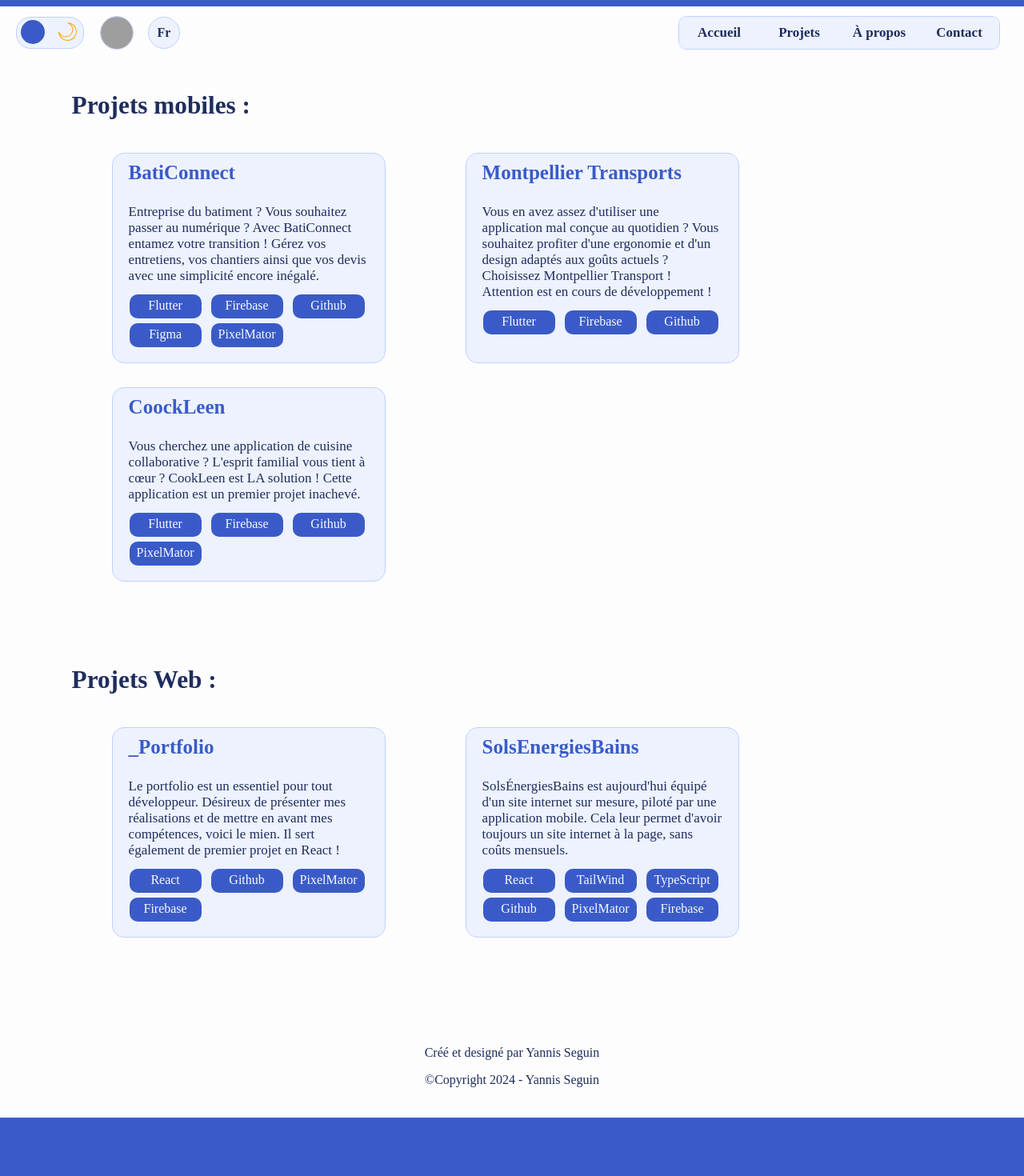
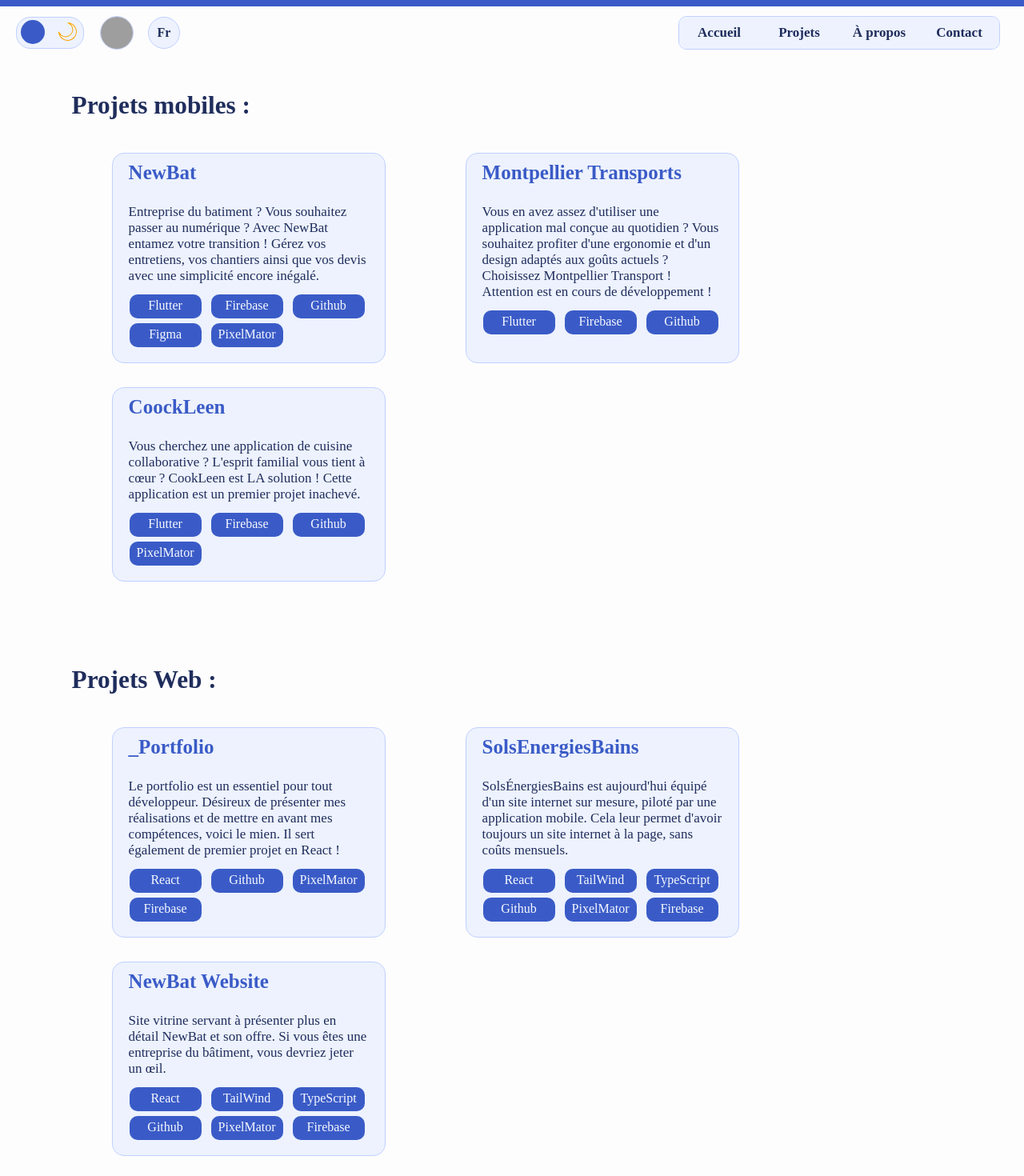
Before and after one commit to Youvataque/_Portfolio, a React (Create React App) app: page /projects in a window 1280 px wide. Shown: the top 1470 px of the page at 80% size. Before the commit the page ends 1405 px from the top, so only its background shows below. Built offline with nearby package versions, Linux system fonts and the light colour scheme; grey boxes are pictures that could not be loaded; a web font is replaced by a local one.

Commit message:
ajout newBat website

```diff
--- a/src/Views/Accueil/Accueil.js
+++ b/src/Views/Accueil/Accueil.js
@@ -21,15 +21,15 @@ export function Accueil() {
 
     // Projets
     const importantProj = {
-        titles : ["BatiConnect", "Montpellier Transports", "SolsEnergiesBains"],
+        titles : ["NewBat", "Montpellier Transports", "SolsEnergiesBains"],
         texts : lang == "fr"?
                 [
-                    "Entreprise du batiment ? Vous souhaitez passer au numérique ? Avec BatiConnect entamez votre transition ! Gérez vos entretiens, vos chantiers ainsi que vos devis avec une simplicité encore inégalé.",
+                    "Entreprise du batiment ? Vous souhaitez passer au numérique ? Avec NewBat entamez votre transition ! Gérez vos entretiens, vos chantiers ainsi que vos devis avec une simplicité encore inégalé.",
                     "Vous en avez assez d'utiliser une application mal conçue au quotidien ? Vous souhaitez profiter d'une ergonomie et d'un design adaptés aux goûts actuels ? Choisissez Montpellier Transport ! Attention est en cours de développement !",
                     "SolsÉnergiesBains est aujourd'hui équipé d'un site internet sur mesure, piloté par une application mobile. Cela leur permet d'avoir toujours un site internet à la page, sans coûts mensuels."                ]
             :
                 [
-                    "Construction company? Are you looking to go digital? Start your transition with BatiConnect! Manage your maintenance, projects, and quotes with unmatched simplicity.",
+                    "Construction company? Are you looking to go digital? Start your transition with NewBat ! Manage your maintenance, projects, and quotes with unmatched simplicity.",
                     "Are you tired of using a poorly designed application on a daily basis? Do you want to enjoy ergonomics and a design that suits today's tastes? Choose Montpellier Transport ! This app is in development!",
                     "SolsÉnergiesBains is now equipped with a custom website managed through a mobile app. This allows for an always up-to-date website without monthly costs."
                 ],
--- a/src/Views/Projectss/Projects.js
+++ b/src/Views/Projectss/Projects.js
@@ -9,17 +9,17 @@ export function Projects() {
 
     // projets mobile
     const mobile = {
-        titles : ["BatiConnect", "Montpellier Transports", "CoockLeen"],
+        titles : ["NewBat", "Montpellier Transports", "CoockLeen"],
         texts : lang == "fr"?
                 [
-                    "Entreprise du batiment ? Vous souhaitez passer au numérique ? Avec BatiConnect entamez votre transition ! Gérez vos entretiens, vos chantiers ainsi que vos devis avec une simplicité encore inégalé.",
+                    "Entreprise du batiment ? Vous souhaitez passer au numérique ? Avec NewBat entamez votre transition ! Gérez vos entretiens, vos chantiers ainsi que vos devis avec une simplicité encore inégalé.",
                     "Vous en avez assez d'utiliser une application mal conçue au quotidien ? Vous souhaitez profiter d'une ergonomie et d'un design adaptés aux goûts actuels ? Choisissez Montpellier Transport ! Attention est en cours de développement !",
                     "Vous cherchez une application de cuisine collaborative ? L'esprit familial vous tient à cœur ? CookLeen est LA solution ! Cette application est un premier projet inachevé."
                 ]
             :
 
                 [
-                    "Construction company? Are you looking to go digital? Start your transition with BatiConnect! Manage your maintenance, projects, and quotes with unmatched simplicity.",
+                    "Construction company? Are you looking to go digital? Start your transition with NewBat! Manage your maintenance, projects, and quotes with unmatched simplicity.",
                     "Are you tired of using a poorly designed application on a daily basis? Do you want to enjoy ergonomics and a design that suits today's tastes? Choose Montpellier Transport !",
                     "Looking for a collaborative cooking app? Is the family spirit important to you? CookLeen is THE solution! This application is an unfinished initial project."
                 ],
@@ -33,21 +33,25 @@ export function Projects() {
 
     // projets web
     const web = {
-        titles : ["_Portfolio", "SolsEnergiesBains"],
+        titles : ["_Portfolio", "SolsEnergiesBains", "NewBat Website"],
         texts : lang == "fr"?
                 [
                     "Le portfolio est un essentiel pour tout développeur. Désireux de présenter mes réalisations et de mettre en avant mes compétences, voici le mien. Il sert également de premier projet en React !",
-                    "SolsÉnergiesBains est aujourd'hui équipé d'un site internet sur mesure, piloté par une application mobile. Cela leur permet d'avoir toujours un site internet à la page, sans coûts mensuels."
+                    "SolsÉnergiesBains est aujourd'hui équipé d'un site internet sur mesure, piloté par une application mobile. Cela leur permet d'avoir toujours un site internet à la page, sans coûts mensuels.",
+                    "Site vitrine servant à présenter plus en détail NewBat et son offre. Si vous êtes une entreprise du bâtiment, vous devriez jeter un œil."
                 ]
             :
                 [
                     "The portfolio is an essential requirement for every developer. Eager to showcase my skills and achievements, here is mine. It also serves as my first project in React !",
-                    "SolsÉnergiesBains is now equipped with a custom website managed through a mobile app. This allows for an always up-to-date website without monthly costs."
+                    "SolsÉnergiesBains is now equipped with a custom website managed through a mobile app. This allows for an always up-to-date website without monthly costs.",
+                    "Showcase website designed to present NewBat and its offerings in more detail. If you are a construction company, you should take a look."
                 ],
-        links : ["https://github.com/Youvataque/_Portfolio", "https://www.solsenergiesbains.com/"],
+        links : ["https://github.com/Youvataque/_Portfolio", "https://www.solsenergiesbains.com/", "https://www.seguin-newbat.fr/"],
         skills : [
             [["React", "Github", "PixelMator" ,"Firebase"], ["https://fr.legacy.reactjs.org/", "https://github.com", "https://apps.apple.com/fr/app/pixelmator-pro/id1289583905?mt=12", "https://firebase.google.com"]],
+            [["React","TailWind","TypeScript", "Github", "PixelMator" ,"Firebase"], ["https://fr.legacy.reactjs.org/", "https://tailwindcss.com/", "https://www.typescriptlang.org/", "https://github.com", "https://apps.apple.com/fr/app/pixelmator-pro/id1289583905?mt=12", "https://firebase.google.com"]],
             [["React","TailWind","TypeScript", "Github", "PixelMator" ,"Firebase"], ["https://fr.legacy.reactjs.org/", "https://tailwindcss.com/", "https://www.typescriptlang.org/", "https://github.com", "https://apps.apple.com/fr/app/pixelmator-pro/id1289583905?mt=12", "https://firebase.google.com"]]
+
         ]
     }
 
```
